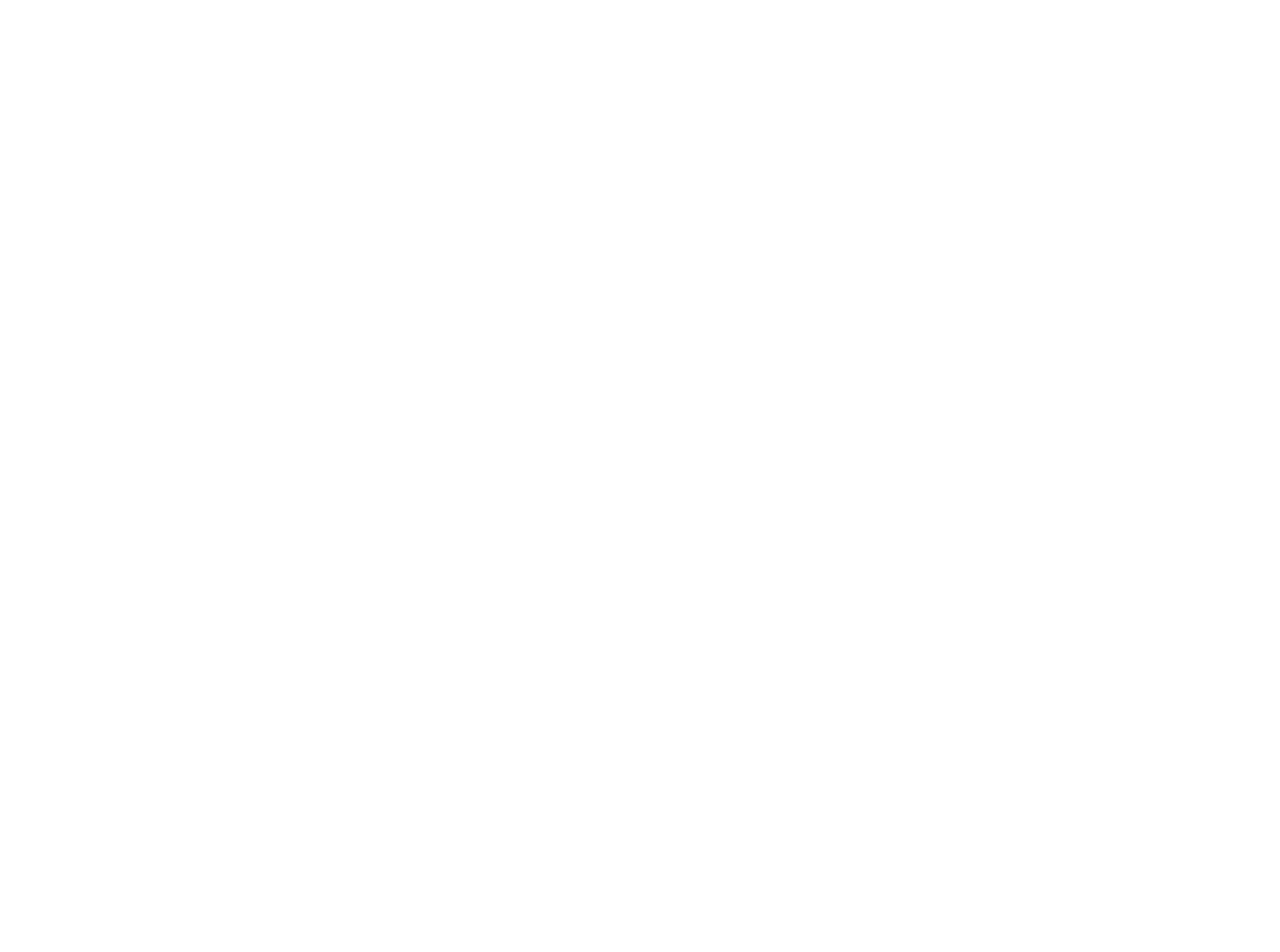
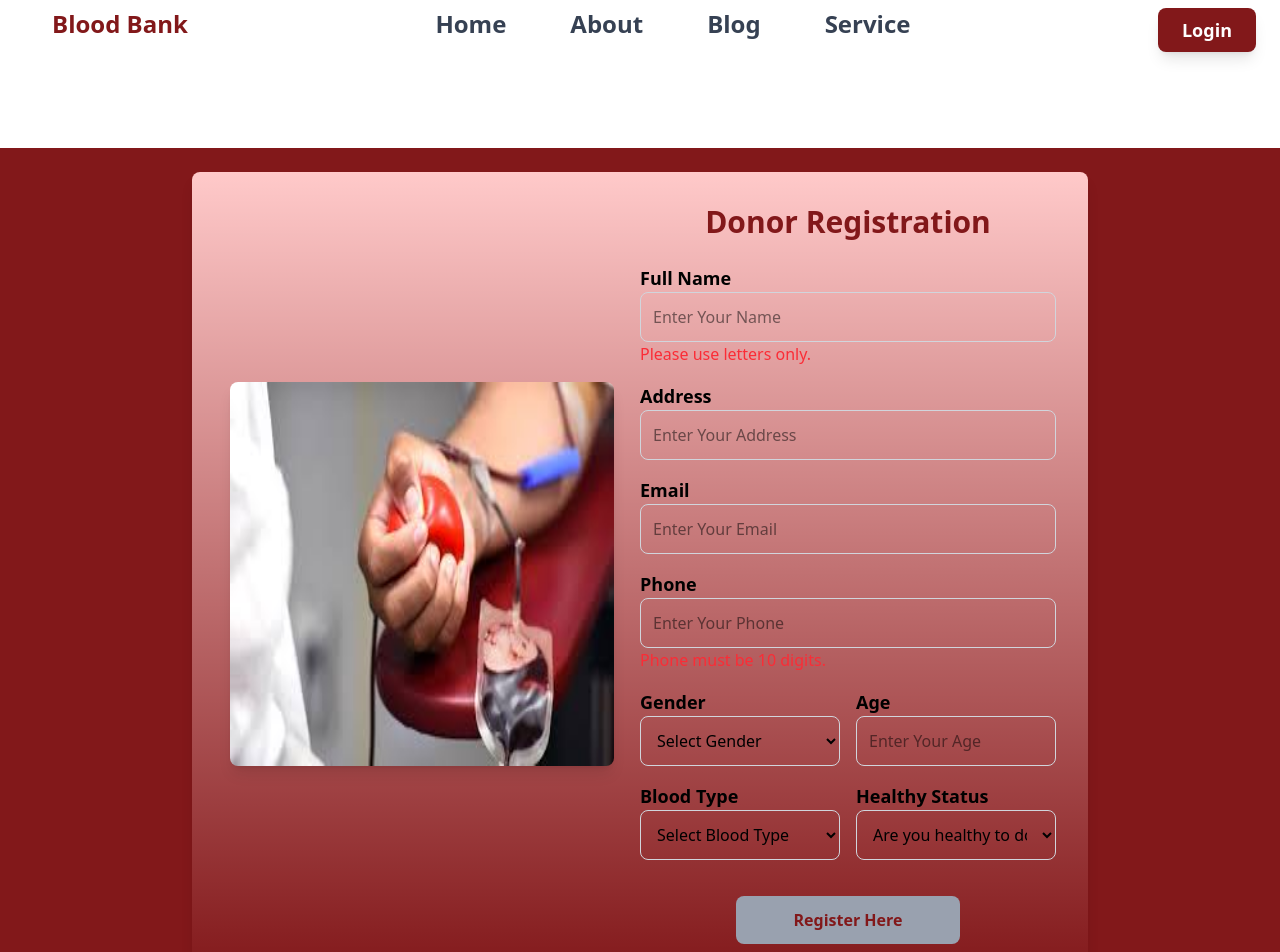
Before and after one commit to sumayoaadam/Blood-Bank, a React (Vite) app: page /donatenow in a window 1280 px wide. Before the commit this address had no page. Shown: the top 952 px of the page. Before the commit the page ends 800 px from the top, so only its background shows below. Built offline with nearby package versions, Linux system fonts and the light colour scheme.

Commit message:
Created  DonateNow Page layout and styling

```diff
--- a/src/App.jsx
+++ b/src/App.jsx
@@ -10,6 +10,7 @@
 import Boxes from "./pages/Boxes";
 import DonorTable from "./pages/DonorTable";
 import Donation from "./pages/Donations";
+import Donatenow from "./pages/Donatenow";
 
 
 
@@ -23,6 +24,8 @@
                 <Route path="/about" element={<About />} />
                 <Route path="/blog" element={<Blog />} />
                 <Route path="/service" element={<Services />} />
+                <Route path="/donatenow" element={<Donatenow />} />
+
 
 
 
--- /dev/null
+++ b/src/pages/Donatenow.jsx
@@ -0,0 +1,124 @@
+import axios from "axios";
+import { useState } from "react";
+import { Link, useNavigate } from "react-router-dom";
+import Donor from "../assets/Donor.jpg";
+
+function Donatenow({ setDonorList }) {
+  const [FullName, setFullName] = useState("");
+  const [address, setAddress] = useState("");
+  const [email, setEmail] = useState("");
+  const [phone, setPhone] = useState("");
+  const [gender, setGender] = useState("");
+  const [age, setAge] = useState("");
+  const [bloodType, setBloodType] = useState("");
+  const [healthyStatus, setHealthyStatus] = useState("");
+
+  const navigate = useNavigate();
+
+  const handleSaveDate = (e) => {
+    e.preventDefault();
+    const newDonor = {
+      FullName,
+      address,
+      email,
+      phone,
+      gender,
+      age,
+      bloodType,
+      healthyStatus,
+    };
+
+    axios
+      .post("http://localhost:9000/create/donor", newDonor)
+      .then((response) => {
+        alert("Registration Successful! We will contact you soon.");
+        setDonorList((prevList) => [...prevList, response.data]); // Add new donor from response
+        // After successfully updating the donor list, navigate to dashboard.
+        setTimeout(() => {
+          navigate("/dashboard");
+        }, 500);
+      })
+      .catch((error) => console.log(error));
+  };
+
+  const isPhoneValid = /^\d{10}$/.test(phone);
+  const isAgeValid = age >= 1 && age <= 100;
+  const isFullNameValid = /^[A-Za-z\s]+$/.test(FullName);
+
+  return (
+    <div className="flex justify-center items-center min-h-screen bg-red-900 p-6 mt-24">
+      <div className="bg-gradient-to-b from-red-200 p-8 rounded-lg shadow-lg w-full max-w-4xl flex">
+        <div className="hidden md:flex flex-1 justify-center items-center ">
+          <img src={Donor} alt="Donor" className="w-96 h-96 rounded-lg shadow-lg mr-5" />
+        </div>
+        <div className="flex-1">
+          <h2 className="text-3xl font-bold text-red-900 text-center mb-6">Donor Registration</h2>
+          <form onSubmit={handleSaveDate} className="space-y-4">
+            <div className="flex flex-col">
+              <label className="text-lg font-semibold text-black">Full Name</label>
+              <input type="text" value={FullName} onChange={(e) => setFullName(e.target.value)} required placeholder="Enter Your Name" className="w-full p-3 border border-gray-300 rounded-lg" />
+              {!isFullNameValid && <p className="text-red-500">Please use letters only.</p>}
+            </div>
+            <div className="flex flex-col">
+              <label className="text-lg font-semibold text-black">Address</label>
+              <input type="text" value={address} onChange={(e) => setAddress(e.target.value)} required placeholder="Enter Your Address" className="w-full p-3 border border-gray-300 rounded-lg" />
+            </div>
+            <div className="flex flex-col">
+              <label className="text-lg font-semibold text-black">Email</label>
+              <input type="email" value={email} onChange={(e) => setEmail(e.target.value)} required placeholder="Enter Your Email" className="w-full p-3 border border-gray-300 rounded-lg" />
+            </div>
+            <div className="flex flex-col">
+              <label className="text-lg font-semibold text-black">Phone</label>
+              <input type="text" value={phone} onChange={(e) => setPhone(e.target.value)} required placeholder="Enter Your Phone" className="w-full p-3 border border-gray-300 rounded-lg" />
+              {!isPhoneValid && <p className="text-red-500">Phone must be 10 digits.</p>}
+            </div>
+            <div className="grid grid-cols-2 gap-4">
+              <div className="flex flex-col">
+                <label className="text-lg font-semibold text-black">Gender</label>
+                <select value={gender} onChange={(e) => setGender(e.target.value)} required className="w-full p-3 border border-gray-300 rounded-lg">
+                  <option value="">Select Gender</option>
+                  <option value="Male">Male</option>
+                  <option value="Female">Female</option>
+                </select>
+              </div>
+              <div className="flex flex-col">
+                <label className="text-lg font-semibold text-black">Age</label>
+                <input type="number" value={age} onChange={(e) => setAge(e.target.value)} required placeholder="Enter Your Age" className="w-full p-3 border border-gray-300 rounded-lg" />
+                {(age && !isAgeValid) && <p className="text-red-500">Age must be between 1 and 100.</p>}
+              </div>
+            </div>
+            <div className="grid grid-cols-2 gap-4">
+              <div className="flex flex-col">
+                <label className="text-lg font-semibold text-black">Blood Type</label>
+                <select value={bloodType} onChange={(e) => setBloodType(e.target.value)} required className="w-full p-3 border border-gray-300 rounded-lg">
+                  <option value="">Select Blood Type</option>
+                  <option value="A+">A+</option>
+                  <option value="A-">A-</option>
+                  <option value="B+">B+</option>
+                  <option value="B-">B-</option>
+                  <option value="O+">O+</option>
+                  <option value="O-">O-</option>
+                  <option value="AB+">AB+</option>
+                  <option value="AB-">AB-</option>
+                </select>
+              </div>
+              <div className="flex flex-col">
+                <label className="text-lg font-semibold text-black">Healthy Status</label>
+                <select value={healthyStatus} onChange={(e) => setHealthyStatus(e.target.value)} required className="w-full p-3 border border-gray-300 rounded-lg">
+                  <option value="">Are you healthy to donate?</option>
+                  <option value="Yes">Yes</option>
+                  <option value="No">No</option>
+                </select>
+              </div>
+            </div>
+            <button type="submit" disabled={healthyStatus === "No" || !isFullNameValid || !isPhoneValid || !isAgeValid} className={`w-56 ${healthyStatus === "No" || !isFullNameValid || !isPhoneValid || !isAgeValid ? "bg-gray-400 cursor-not-allowed" : "bg-white"} text-red-900 font-semibold py-3 rounded-lg hover:bg-red-900 transition ml-24 mt-5`}>
+              Register Here
+            </button>
+          </form>
+        </div>
+      </div>
+    </div>
+  );
+}
+
+export default Donatenow;
```
Also changed, not shown: src/assets/Donor.jpg (added).
